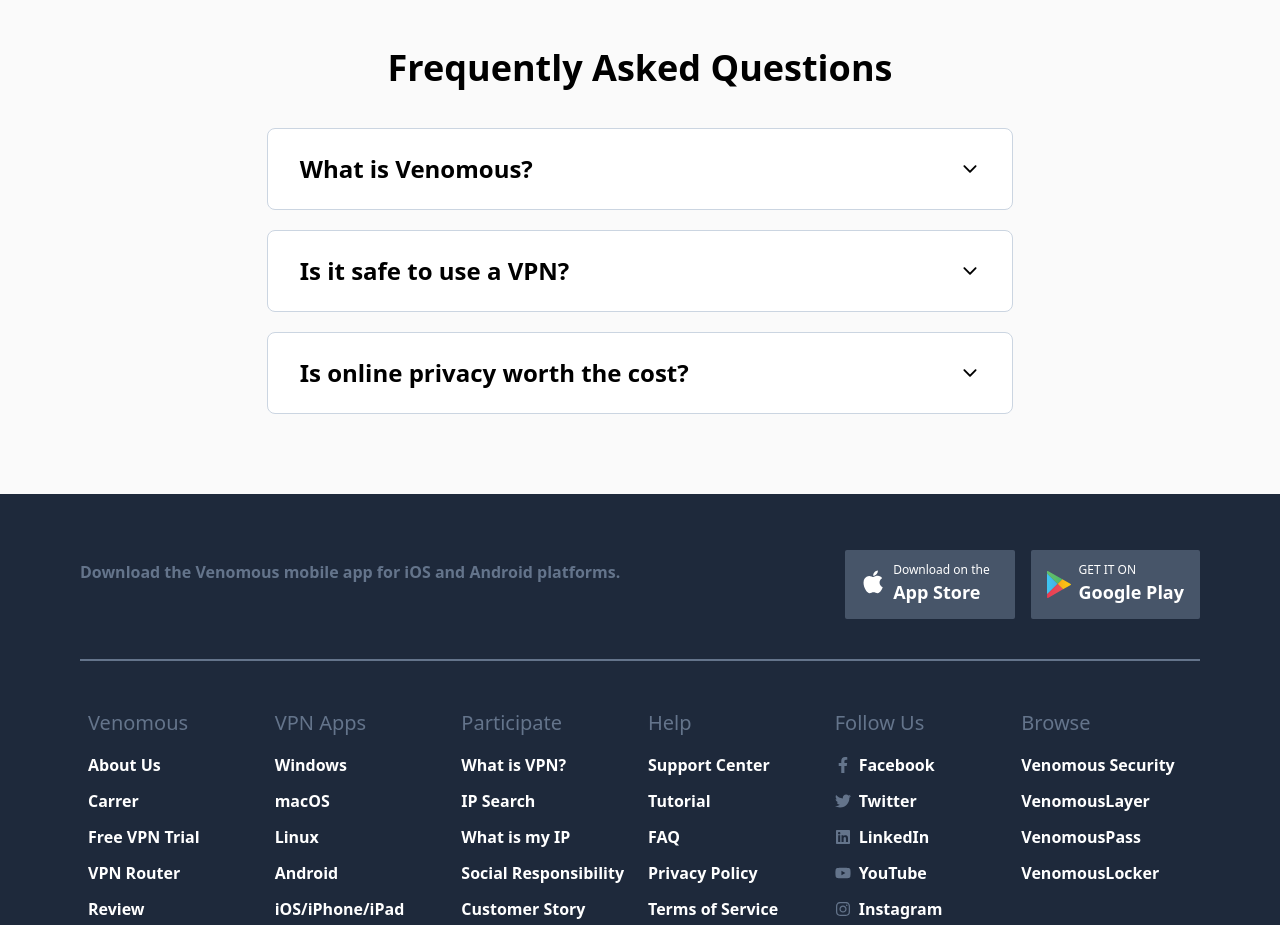
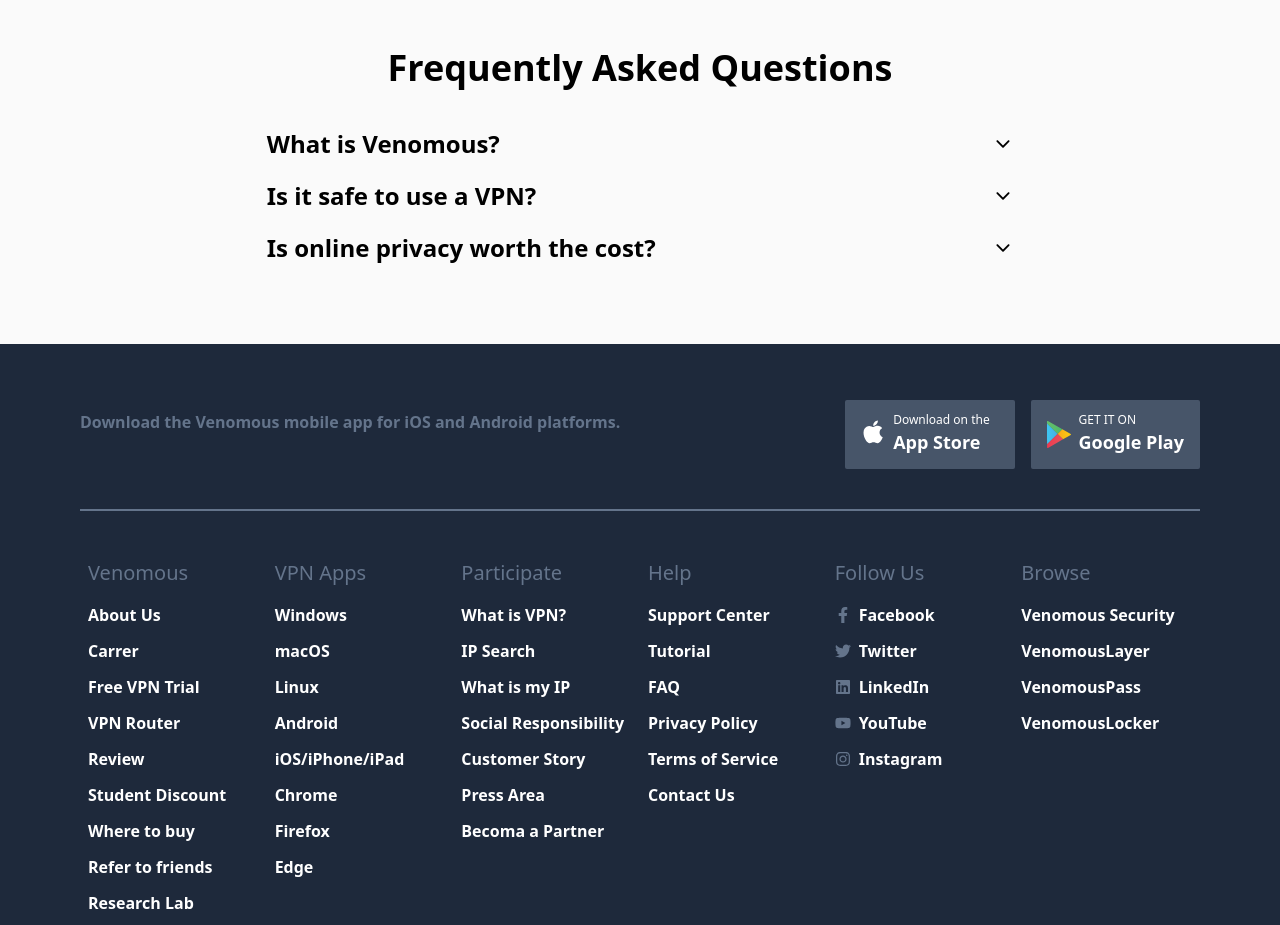
Before and after one commit to rivldy/venomous, a React (Vite) app: page / in a window 1280 px wide. Shown: the part 4640-5565 px from the top of the page. Built offline with nearby package versions, Linux system fonts and the light colour scheme.

Commit message:
Change accordion classname and accordion component name
What's changed:
- .accordion changes to .accordion-faq & .accordion-title changes to .accordion-faq-title
- Accordion component name changes to AccordionFaq

```diff
--- a/src/components/Accordion.jsx
+++ b/src/components/Accordion.jsx
@@ -1,13 +1,13 @@
 import { useState } from 'react'
 import { IoIosArrowDown, IoIosArrowUp } from 'react-icons/io'
 
-export default function Accordion({ faq }) {
+export function AccordionFaq({ faq }) {
     const [isOpen, setIsOpen] = useState(false)
 
     return (
-        <div className="accordion" onClick={() => setIsOpen(!isOpen)}>
-            <div className="accordion-title">
-                <h3 className="text-lg sm:text-2xl font-semibold">{faq.question}</h3>
+        <div className="accordion-faq" onClick={() => setIsOpen(!isOpen)}>
+            <div className="accordion-faq-title">
+                <h3 className="text-lg font-semibold sm:text-2xl">{faq.question}</h3>
                 { isOpen ? (
                     <IoIosArrowUp className="text-xl" />
                 ) : (
--- a/src/components/Faq.jsx
+++ b/src/components/Faq.jsx
@@ -1,5 +1,5 @@
 import { Link } from "react-router-dom";
-import Accordion from "./Accordion";
+import { AccordionFaq } from "./Accordion";
 
 const faqs = [
     {
@@ -33,7 +33,7 @@
                     <h2 className="text-4xl font-bold text-center mb-10">Frequently Asked Questions</h2>
                     <div className="w-full lg:w-4/5 xl:w-2/3 mx-auto flex flex-col space-y-5">
                         { faqs.map(faq => (
-                            <Accordion faq={faq} key={faq.question} />
+                            <AccordionFaq faq={faq} key={faq.question} />
                         )) }
                     </div>
                 </div>
--- a/src/styles/components/faq.css
+++ b/src/styles/components/faq.css
@@ -22,10 +22,10 @@
     @apply w-full px-4 sm:px-8 py-4 sm:py-6 border border-slate-300 rounded-lg cursor-pointer hover:shadow-md bg-white;
 }
 
-.accordion-title {
+.accordion-faq-title {
     @apply flex justify-between items-center;
 }
 
-.accordion-lead {
+.accordion-faq-lead {
     @apply pt-4 sm:pt-6 text-base text-slate-500;
 }
```
